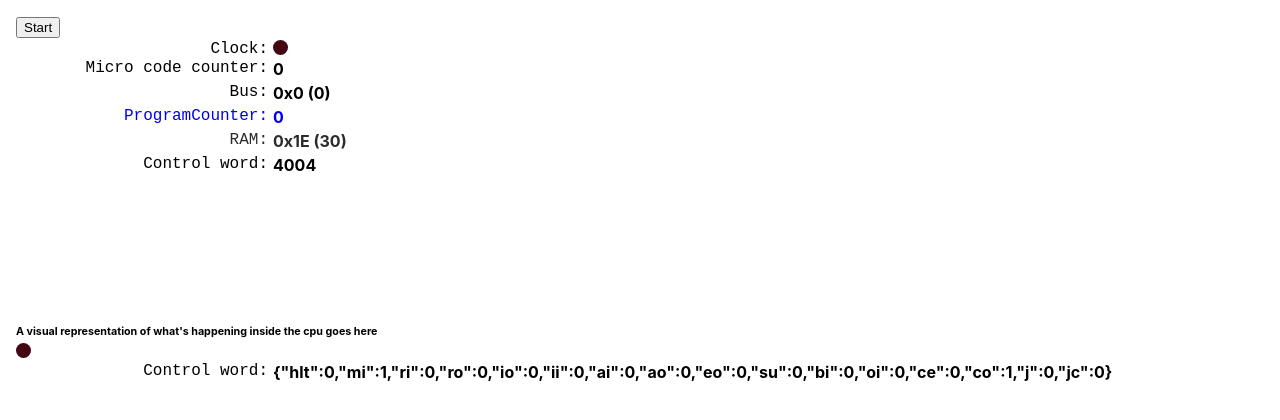
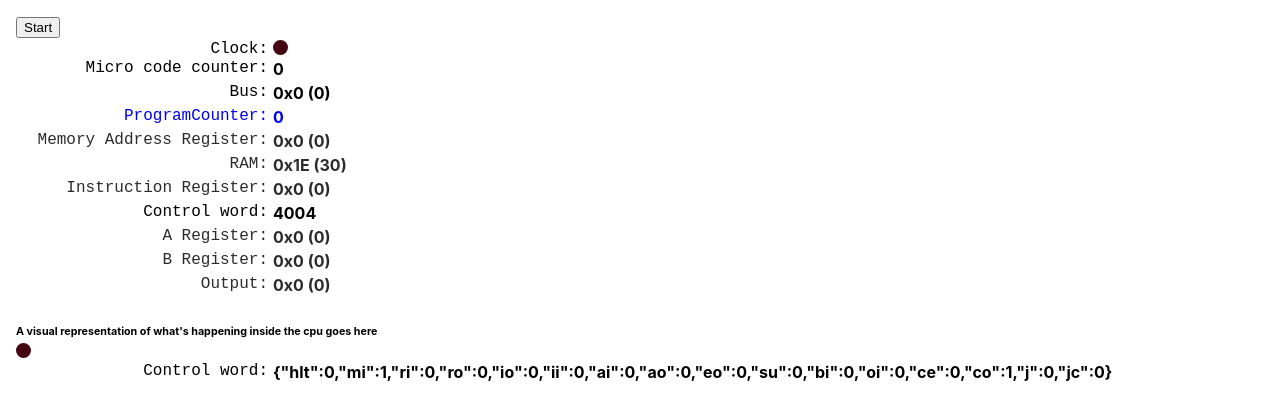
Before and after one commit to theapi/beneater_react, a React (Create React App) app: page / in a window 1280 px wide. Shown: the top 420 px of the page. Built offline with nearby package versions, Linux system fonts and the light colour scheme.

Commit message:
Registers

```diff
--- a/src/components/Cpu/Cpu.js
+++ b/src/components/Cpu/Cpu.js
@@ -6,13 +6,15 @@ import MicroCodeCounter from './MicroCodeCounter';
 import Bus from './Bus';
 import ProgramCounter from './ProgramCounter';
 import Ram from './Ram';
-// import Register from './Register'
+import Register from './Register'
 // import Alu from './Alu'
 import Controller from './Controller';
 
 import { selectReset } from '../../features/cpu/cpuSlice';
 import { selectClock } from '../../features/clock/clockSlice';
 import { selectUCount } from '../../features/controller/ucounterSlice';
+import { selectRegisters } from '../../features/register/registerSlice';
+import { selectControlWord } from '../../features//controller/controllerSlice';
 import {
   selectBus,
   setBus,
@@ -23,10 +25,12 @@ import '../../css/cpu.css';
 const Cpu = () => {
   const dispatch = useDispatch();
 
-  const reset = useSelector(selectReset);;
+  const reset = useSelector(selectReset);
   const clk = useSelector(selectClock);
   const ucount = useSelector(selectUCount);
   const bus = useSelector(selectBus);
+  const registers = useSelector(selectRegisters);
+  const controlWord = useSelector(selectControlWord);
 
   return (
     <div id="cpu">
@@ -41,23 +45,74 @@ const Cpu = () => {
       <ProgramCounter
         clk={clk}
         reset={reset}
-        inc={true} // {this.state.controlWord.ce}
-        load={false} // {this.state.controlWord.j}
+        inc={controlWord.ce}
+        load={controlWord.j}
         input={bus}
-        co={true} // {this.state.controlWord.co}
+        co={controlWord.co}
         out={(val) => dispatch(setBus(val))}
       />
 
+      <Register
+        name="Memory Address Register"
+        id="regMar"
+        clk={clk}
+        reset={reset}
+        load={controlWord.mi}
+        input={bus}
+        oe={false} // No output enable for the MAR.
+      />
       <Ram
         clk={clk}
-        readAddress={0} // {this.state.regMar}
-        ro={false} // {this.state.controlWord.ro} // Output enable
+        readAddress={registers['regMar']}
+        ro={controlWord.ro}
         out={(val) => dispatch(setBus(val))}
       />
-
+      <Register
+        name="Instruction Register"
+        id="regInstruction"
+        clk={clk}
+        reset={reset}
+        load={controlWord.ii}
+        input={bus}
+        oe={controlWord.io}
+        out={(val) => dispatch(setBus(val & 0xF))} // Only lower 4 bits to the bus
+      />
       <Controller
         counter={ucount}
-        intruction={0x1E} //{this.state.regInstruction}
+        intruction={registers['regInstruction']}
+      />
+
+      <Register
+        name="A Register"
+        id="regA"
+        clk={clk}
+        reset={reset}
+        load={controlWord.ai}
+        input={bus}
+        oe={controlWord.ao}
+        out={(val) => dispatch(setBus(val))}
+      />
+      <Register
+        name="B Register"
+        id="regB"
+        clk={clk}
+        reset={reset}
+        load={controlWord.bi}
+        input={bus}
+        oe={false}
+      />
+
+      {/* alu
+      here */}
+
+      <Register
+        name="Output"
+        id="regOut"
+        clk={clk}
+        reset={reset}
+        load={controlWord.oi}
+        input={bus}
+        oe={false}
       />
 
     </div>
--- a/src/components/Cpu/ProgramCounter.js
+++ b/src/components/Cpu/ProgramCounter.js
@@ -21,7 +21,7 @@ const ProgramCounter = ({ reset, clk, inc, load, input, co, out }) => {
     if (co) {
       out(value);
     }
-  }, [co, out, value, dispatch]);
+  }, [co, out, value]);
 
   // Increment
   useEffect(() => {
--- a/src/components/Cpu/Register.js
+++ b/src/components/Cpu/Register.js
@@ -2,20 +2,16 @@
 import React, { useEffect } from 'react';
 import { useSelector, useDispatch } from 'react-redux';
 import {
-  selectRegister,
+  selectRegisters,
   reset as regReset,
   load as regLoad
 } from '../../features/register/registerSlice';
-import { selectClock } from '../../features/clock/clockSlice';
-import { selectBus, setBus, } from '../../features/bus/busSlice';
 
-const Register = ({reset, id, name, oe, load}) => {
+const Register = ({reset, clk, input, id, name, oe, load, out}) => {
   const dispatch = useDispatch();
-  const clk = useSelector(selectClock); // @todo pass clk in as a prop
-  const bus = useSelector(selectBus);   // @todo pass bus in as a prop
 
   // Have to get all the register values
-  const values = useSelector(selectRegister);
+  const values = useSelector(selectRegisters);
   const value = values[id] ? values[id] : 0;
 
   useEffect(() => {
@@ -26,18 +22,16 @@ const Register = ({reset, id, name, oe, load}) => {
 
   useEffect(() => {
     if (oe) {
-      // @todo the cpu should do the setBus dispatch,
-      // this should be props.out(value) when CPU has bus dispatcher
-      dispatch(setBus(value));
+      out(value);
     }
-  }, [oe, value, dispatch]);
+  }, [oe, value, out]);
 
   useEffect(() => {
     if (load && clk) {
       // Load from the bus on the posedge of the clock.
-      dispatch(regLoad({key: id, value: bus}));
+      dispatch(regLoad({key: id, value: input}));
     }
-  }, [load, id, clk, bus, dispatch]);
+  }, [load, id, clk, input, dispatch]);
 
   let className = 'busDisconnected';
   if (oe) {
--- a/src/features/register/registerSlice.js
+++ b/src/features/register/registerSlice.js
@@ -18,6 +18,6 @@ export const registerSlice = createSlice({
 
 export const { reset, load } = registerSlice.actions;
 
-export const selectRegister = state => state.register.values;
+export const selectRegisters = state => state.register.values;
 
 export default registerSlice.reducer;
```
